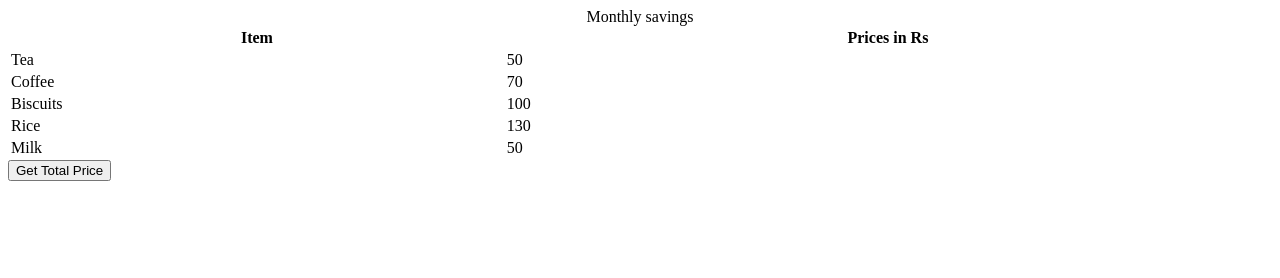
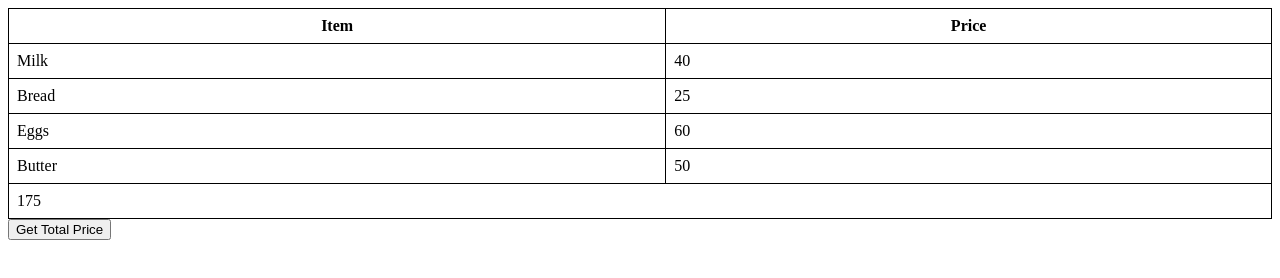
Before and after one commit to acciojob/grofers-checkout-shiikharrr, a website: page main.html in a window 1280 px wide. Both pictures are taken after a click on the button "Get Total Price". Drawn offline with Linux system fonts and the light colour scheme.

Commit message:
created a submission

```diff
--- a/main.html
+++ b/main.html
@@ -1,45 +1,32 @@
 <!DOCTYPE html>
-
-<html>
-
+<html lang="en">
   <head>
-	<link rel="stylesheet" href="styles.css">
+    <link rel="stylesheet" href="styles.css" />
   </head>
-
   <body>
-    <!-- the entire body must be written by student -->
     <table style="width: 100%">
-    <caption>
-      Monthly savings
-    </caption>
       <tr>
         <th>Item</th>
-      <th>Prices in Rs</th>
-    </tr>
-    <tr>
-      <td class="item">Tea</td>
-      <td class="price">50</td>
-    </tr>
-    <tr>
-      <td class="item">Coffee</td>
-      <td class="price">70</td>
-    </tr>
-    <tr>
-      <td class="item">Biscuits</td>
-      <td class="price">100</td>
-    </tr>
-    <tr>
-      <td class="item">Rice</td>
-      <td class="price">130</td>
+        <th>Price</th>
       </tr>
       <tr>
         <td class="item">Milk</td>
-      <td class="price">50</td>
+        <td class="prices">40</td>
+      </tr>
+      <tr>
+        <td class="item">Bread</td>
+        <td class="prices">25</td>
+      </tr>
+      <tr>
+        <td class="item">Eggs</td>
+        <td class="prices">60</td>
+      </tr>
+      <tr>
+        <td class="item">Butter</td>
+        <td class="prices">50</td>
       </tr>
     </table>
-    <script type="text/javascript" src="./script.js">
-</script>
 
+    <script src="./script.js"></script>
   </body>
-
 </html>
--- a/script.js
+++ b/script.js
@@ -3,8 +3,29 @@ getSumBtn.append("Get Total Price");
 document.body.appendChild(getSumBtn);
 
 const getSum = () => {
-//Add your code here
+  const prices = document.querySelectorAll(".prices");
+  const table = document.querySelector("table");
 
+  let total = 0;
+
+  prices.forEach((price) => {
+    total += Number(price.textContent);
+  });
+
+  const oldTotalRow = document.getElementById("total-row");
+  if (oldTotalRow) {
+    oldTotalRow.remove();
+  }
+
+  const tr = document.createElement("tr");
+  tr.id = "total-row";
+
+  const td = document.createElement("td");
+  td.setAttribute("colspan", "2");
+  td.textContent = total;
+
+  tr.appendChild(td);
+  table.appendChild(tr);
 };
 
 getSumBtn.addEventListener("click", getSum);
--- a/styles.css
+++ b/styles.css
@@ -1,2 +1,11 @@
+table,
+th,
+td {
+  border: 1px solid black;
+  border-collapse: collapse;
+}
 
-/* Your CSS Code here. */
+th,
+td {
+  padding: 8px;
+}
```
Lines whose indentation alone changed are shown as unchanged.
